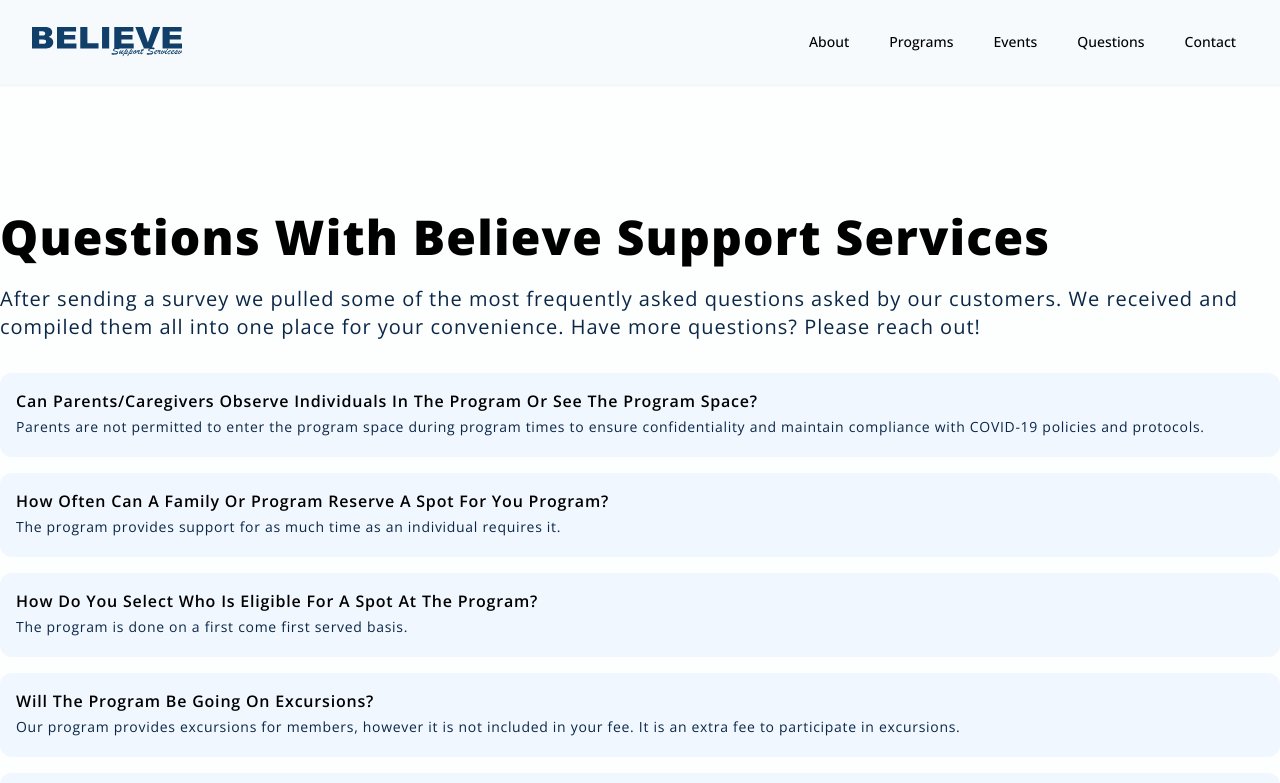
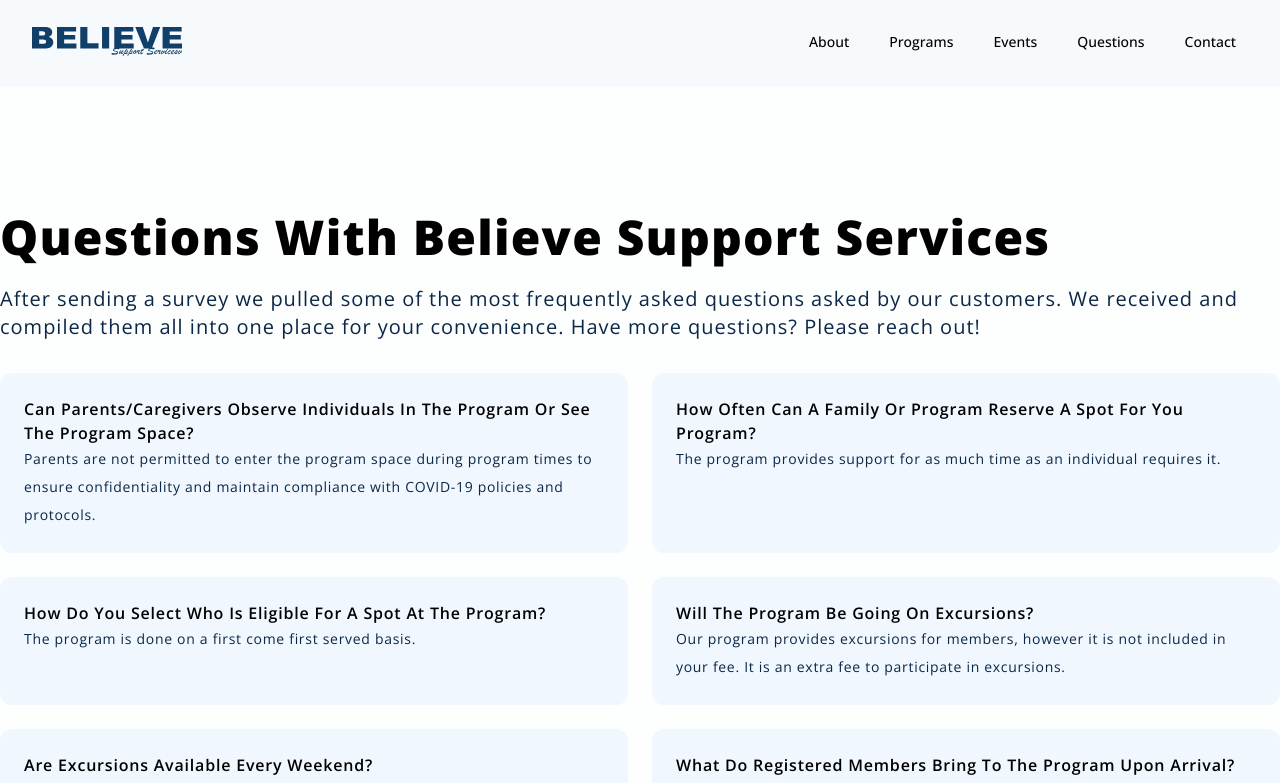
Before and after one commit to Justin-Bento/believe-support-services, a Next.js app: page /questions in a window 1280 px wide. Shown: the top 783 px of the page. Built offline with nearby package versions, Linux system fonts and the light colour scheme.

Commit message:
Updated code to change questions into a grid due reduced text-lengh

```diff
--- a/src/pages/questions.tsx
+++ b/src/pages/questions.tsx
@@ -22,11 +22,11 @@ export default function questions() {
           into one place for your convenience. Have more questions? Please reach
           out!
         </p>
-        <section className="my-8 space-y-4">
+        <section className="my-8 grid grid-cols-12 gap-6">
           {frequently_asked_questions.map((data: any) => {
             return (
               <>
-                <div className="p-4 bg-primary-50 dark:bg-primary-900 dark:border-opacity-0 rounded-xl">
+                <div className="col-span-12 lg:col-span-6 p-6 bg-primary-50 dark:bg-primary-900 dark:border-opacity-0 rounded-xl">
                   <h2 className="font-semibold tracking-wider text-md capitalize dark:text-primary-100">
                     {data.question}
                   </h2>
```
